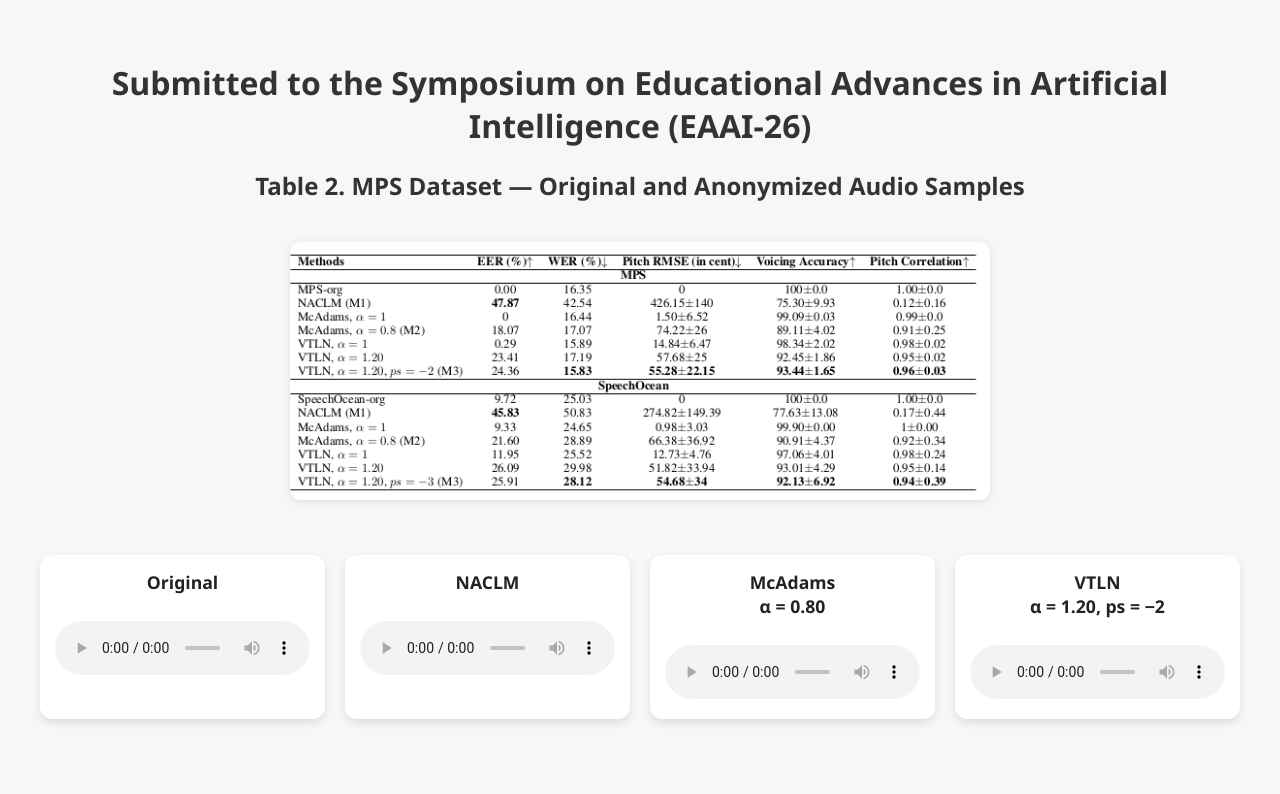
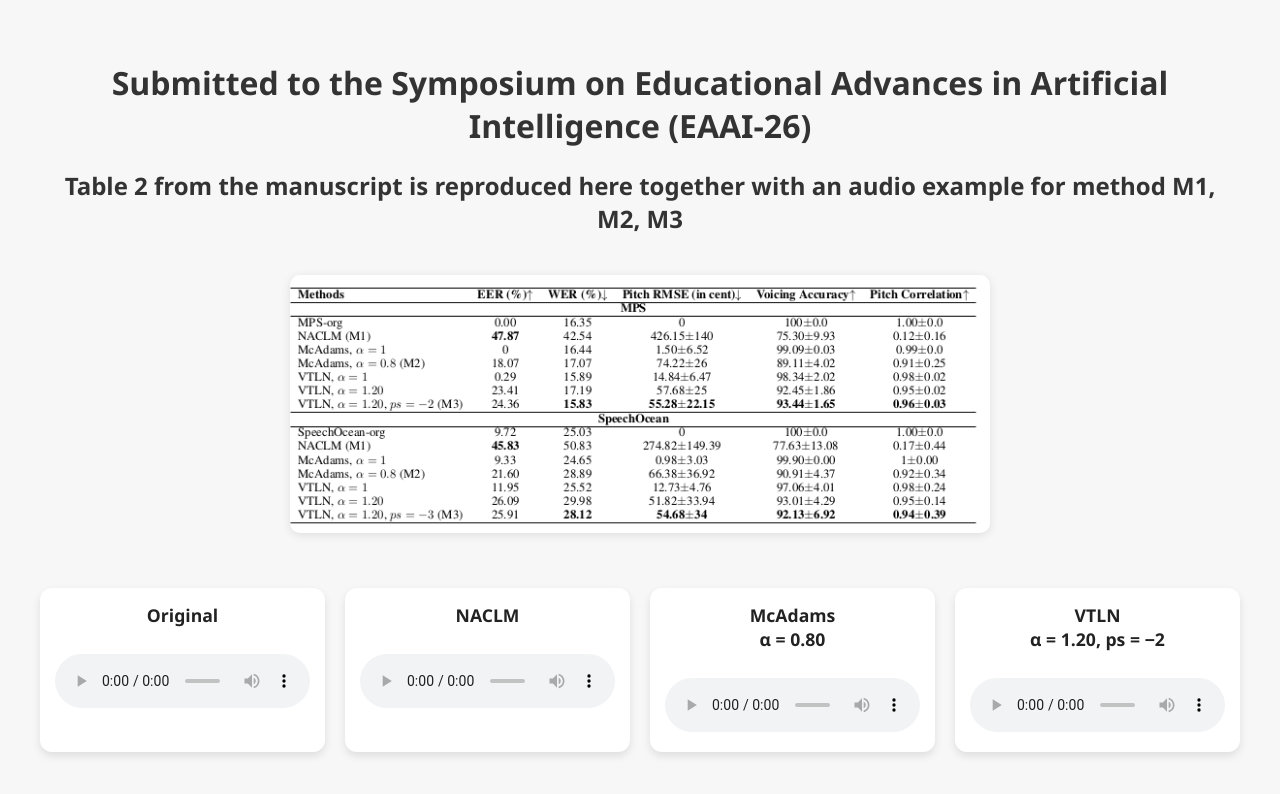
Before and after one commit to sandipandhartsk03/Demo-page-DAPLAB, a plain HTML site: page index.html in a window 1280 px wide. Drawn offline with Linux system fonts and the light colour scheme.

Commit message:
Update index.html

```diff
--- a/index.html
+++ b/index.html
@@ -48,7 +48,7 @@
 <body>
 
   <h1>Submitted to the Symposium on Educational Advances in Artificial Intelligence (EAAI-26)</h1>
-  <h2>Table 2. MPS Dataset — Original and Anonymized Audio Samples</h2>
+  <h2>Table 2 from the manuscript is reproduced here together with an audio example for method M1, M2, M3</h2>
 
   <img src="table2.jpg" alt="Table 2 Figure">
 
```
